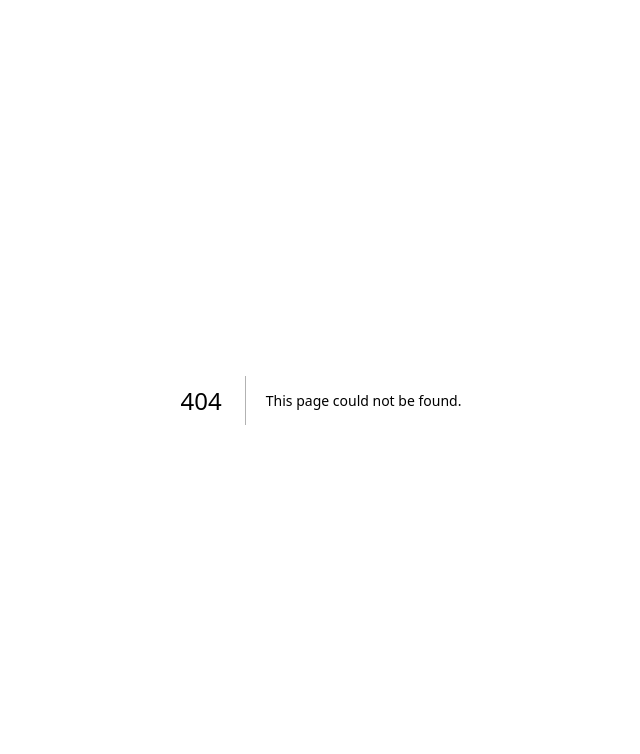
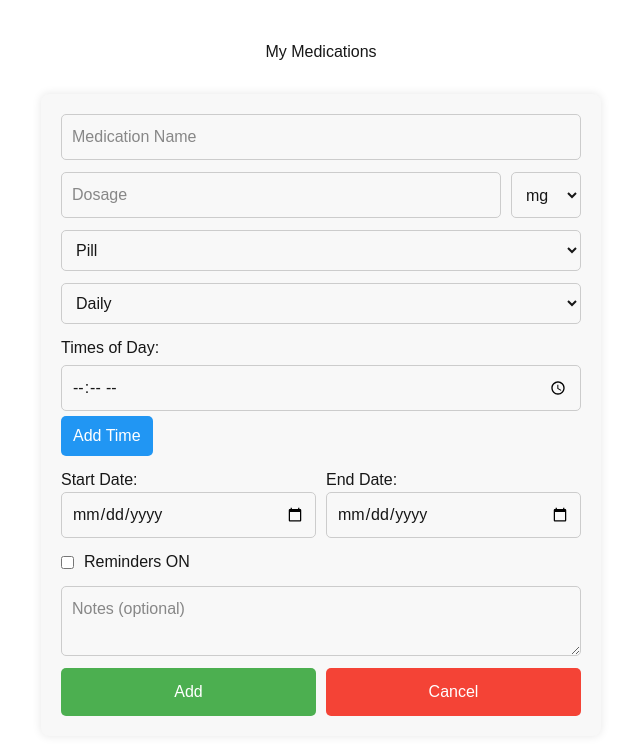
Before and after one commit to MayaSemaan/TechTalks-project, a Next.js app: page /medications in a window 1280 px wide. Before the commit this address had no page. Shown: the top 754 px of the page, without its empty margins (319-959 px from the left). Built offline with nearby package versions, Linux system fonts and the light colour scheme.

Commit message:
Add MedicationForm, MedicationList, and medications page

```diff
--- /dev/null
+++ b/app/medications/page.jsx
@@ -0,0 +1,54 @@
+"use client";
+
+import { useState } from "react";
+import MedicationForm from "../../components/MedicationForm";
+
+export default function MedicationsPage() {
+  const [medications, setMedications] = useState([]);
+  const [editing, setEditing] = useState(null); // null or medication object
+
+  const handleSave = (med) => {
+    if (editing) {
+      setMedications((prev) => prev.map((m) => (m.id === med.id ? med : m)));
+      setEditing(null);
+      alert("Medication updated!");
+    } else {
+      setMedications((prev) => [...prev, med]);
+      alert("Medication added successfully!");
+    }
+  };
+
+  const handleEdit = (med) => setEditing(med);
+  const handleDelete = (id) => {
+    if (confirm("Delete this medication? This will remove all reminders.")) {
+      setMedications((prev) => prev.filter((m) => m.id !== id));
+      alert("Medication deleted");
+    }
+  };
+
+  return (
+    <div style={{ maxWidth: "600px", margin: "40px auto", padding: "0 20px" }}>
+      <h1 style={{ textAlign: "center", marginBottom: "30px" }}>My Medications</h1>
+
+      <MedicationForm onSave={handleSave} onCancel={() => setEditing(null)} initialData={editing} />
+
+      <ul style={{ listStyle: "none", padding: 0 }}>
+        {medications.map((med) => (
+          <li key={med.id} style={{ backgroundColor: "#f1f1f1", marginBottom: "10px", padding: "15px", borderRadius: "8px", boxShadow: "0 2px 5px rgba(0,0,0,0.05)" }}>
+            <div>
+              <strong>{med.name}</strong> - {med.dosage} {med.unit} ({med.type})<br />
+              Frequency: {med.frequency} | Times: {med.times.join(", ")}<br />
+              {med.startDate && `Start: ${med.startDate}`} {med.endDate && `End: ${med.endDate}`}<br />
+              Reminders: {med.reminders ? "ON" : "OFF"}<br />
+              Notes: {med.notes || "-"}
+            </div>
+            <div style={{ marginTop: "10px", display: "flex", gap: "10px" }}>
+              <button onClick={() => handleEdit(med)} style={{ flex: 1, padding: "10px", backgroundColor: "#2196F3", color: "#fff", border: "none", borderRadius: "5px" }}>Edit</button>
+              <button onClick={() => handleDelete(med.id)} style={{ flex: 1, padding: "10px", backgroundColor: "#f44336", color: "#fff", border: "none", borderRadius: "5px" }}>Delete</button>
+            </div>
+          </li>
+        ))}
+      </ul>
+    </div>
+  );
+}
--- a/components/MedicationForm.jsx
+++ b/components/MedicationForm.jsx
@@ -1,148 +1,191 @@
 "use client";
 
 import { useState, useEffect } from "react";
-import axios from "axios";
 
-export default function MedicationForm({ medication, onSaved, onAddOrUpdate }) {
+export default function MedicationForm({ onSave, onCancel, initialData }) {
   const [name, setName] = useState("");
   const [dosage, setDosage] = useState("");
-  const [schedule, setSchedule] = useState("");
-  const [status, setStatus] = useState("taken");
-  const [loading, setLoading] = useState(false);
-  const [message, setMessage] = useState(null);
-  const [messageType, setMessageType] = useState("success");
+  const [unit, setUnit] = useState("mg");
+  const [type, setType] = useState("pill");
+  const [frequency, setFrequency] = useState("Daily");
+  const [times, setTimes] = useState([""]);
+  const [startDate, setStartDate] = useState("");
+  const [endDate, setEndDate] = useState("");
+  const [reminders, setReminders] = useState(false);
+  const [notes, setNotes] = useState("");
 
   useEffect(() => {
-    if (medication) {
-      setName(medication.name || "");
-      setDosage(medication.dosage || "");
-      setSchedule(medication.schedule || "");
-      setStatus(medication.status || "taken");
-    } else {
+    if (initialData) {
+      setName(initialData.name || "");
+      setDosage(initialData.dosage || "");
+      setUnit(initialData.unit || "mg");
+      setType(initialData.type || "pill");
+      setFrequency(initialData.frequency || "Daily");
+      setTimes(initialData.times || [""]);
+      setStartDate(initialData.startDate || "");
+      setEndDate(initialData.endDate || "");
+      setReminders(initialData.reminders || false);
+      setNotes(initialData.notes || "");
+    }
+  }, [initialData]);
+
+  const handleSubmit = (e) => {
+    e.preventDefault();
+    if (!name.trim()) return alert("Medication name is required");
+    if (!dosage || isNaN(dosage)) return alert("Dosage must be a number");
+    if (times.length === 0 || times.some((t) => !t)) return alert("Select at least one time");
+
+    const medication = {
+      name,
+      dosage,
+      unit,
+      type,
+      frequency,
+      times,
+      startDate,
+      endDate,
+      reminders,
+      notes,
+      id: initialData?.id || Date.now(),
+    };
+    onSave(medication);
+    // reset form
     setName("");
     setDosage("");
-      setSchedule("");
-      setStatus("taken");
-    }
-  }, [medication]);
-
-  const showMessage = (msg, type = "success") => {
-    setMessage(msg);
-    setMessageType(type);
-    setTimeout(() => setMessage(null), 3000);
+    setUnit("mg");
+    setType("pill");
+    setFrequency("Daily");
+    setTimes([""]);
+    setStartDate("");
+    setEndDate("");
+    setReminders(false);
+    setNotes("");
   };
 
-  const handleSubmit = async (e) => {
-    e.preventDefault();
-    setLoading(true);
+  const handleTimeChange = (index, value) => {
+    const newTimes = [...times];
+    newTimes[index] = value;
+    setTimes(newTimes);
+  };
 
-    try {
-      let savedMed;
-      if (medication && medication._id) {
-        const res = await axios.put(
-          `http://localhost:5000/medications/${medication._id}`,
-          { name, dosage, schedule, status }
-        );
-        savedMed = res.data;
-        showMessage("Medication updated successfully!", "success");
-      } else {
-        const res = await axios.post("http://localhost:5000/medications", {
-          name,
-          dosage,
-          schedule,
-          status,
-        });
-        savedMed = res.data;
-        showMessage("Medication added successfully!", "success");
-      }
-
-      if (onAddOrUpdate) onAddOrUpdate(savedMed);
-
-      setName("");
-      setDosage("");
-      setSchedule("");
-      setStatus("taken");
-
-      onSaved && onSaved();
-    } catch (err) {
-      console.error("Error saving medication:", err);
-      showMessage("Failed to save medication!", "error");
-    } finally {
-      setLoading(false);
-    }
-  };
+  const addTime = () => setTimes([...times, ""]);
+  const removeTime = (index) => setTimes(times.filter((_, i) => i !== index));
 
   return (
     <form
       onSubmit={handleSubmit}
-      className="space-y-3 p-4 border rounded shadow-md bg-white"
+      style={{
+        display: "flex",
+        flexDirection: "column",
+        gap: "12px",
+        padding: "20px",
+        borderRadius: "8px",
+        backgroundColor: "#f8f8f8",
+        boxShadow: "0 0 10px rgba(0,0,0,0.1)",
+      }}
     >
-      {message && (
-        <div
-          className={`p-2 mb-4 rounded ${
-            messageType === "success"
-              ? "bg-green-200 text-green-800"
-              : "bg-red-200 text-red-800"
-          }`}
-        >
-          {message}
-        </div>
-      )}
-
-      <div>
-        <label className="block font-medium mb-1">Name:</label>
       <input
         type="text"
+        placeholder="Medication Name"
         value={name}
         onChange={(e) => setName(e.target.value)}
-          required
-          className="border p-2 rounded w-full"
-          placeholder="Medication name"
+        style={{ padding: "10px", fontSize: "16px", borderRadius: "5px", border: "1px solid #ccc" }}
       />
-      </div>
-
-      <div>
-        <label className="block font-medium mb-1">Dosage:</label>
+      <div style={{ display: "flex", gap: "10px" }}>
         <input
-          type="text"
+          type="number"
+          placeholder="Dosage"
           value={dosage}
           onChange={(e) => setDosage(e.target.value)}
-          required
-          className="border p-2 rounded w-full"
-          placeholder="e.g., 2 pills"
+          style={{ flex: 1, padding: "10px", fontSize: "16px", borderRadius: "5px", border: "1px solid #ccc" }}
         />
-      </div>
-
-      <div>
-        <label className="block font-medium mb-1">Schedule:</label>
-        <input
-          type="text"
-          value={schedule}
-          onChange={(e) => setSchedule(e.target.value)}
-          required
-          className="border p-2 rounded w-full"
-          placeholder="e.g., 9AM, 9PM"
-        />
-      </div>
-
-      <div>
-        <label className="block font-medium mb-1">Status:</label>
         <select
-          value={status}
-          onChange={(e) => setStatus(e.target.value)}
-          className="border p-2 rounded w-full"
+          value={unit}
+          onChange={(e) => setUnit(e.target.value)}
+          style={{ padding: "10px", fontSize: "16px", borderRadius: "5px", border: "1px solid #ccc" }}
         >
-          <option value="taken">Taken</option>
-          <option value="missed">Missed</option>
+          <option value="mg">mg</option>
+          <option value="ml">ml</option>
+          <option value="pills">pills</option>
         </select>
       </div>
 
-      <button
-        type="submit"
-        disabled={loading}
-        className="bg-blue-500 text-white px-4 py-2 rounded hover:bg-blue-600"
+      <select
+        value={type}
+        onChange={(e) => setType(e.target.value)}
+        style={{ padding: "10px", fontSize: "16px", borderRadius: "5px", border: "1px solid #ccc" }}
       >
-        {loading ? "Saving..." : medication ? "Update Medication" : "Add Medication"}
+        <option value="pill">Pill</option>
+        <option value="capsule">Capsule</option>
+        <option value="syrup">Syrup</option>
+        <option value="injection">Injection</option>
+      </select>
+
+      <select
+        value={frequency}
+        onChange={(e) => setFrequency(e.target.value)}
+        style={{ padding: "10px", fontSize: "16px", borderRadius: "5px", border: "1px solid #ccc" }}
+      >
+        <option value="Daily">Daily</option>
+        <option value="Weekly">Weekly</option>
+        <option value="Custom">Custom</option>
+      </select>
+
+      <div>
+        <label>Times of Day:</label>
+        {times.map((time, index) => (
+          <div key={index} style={{ display: "flex", gap: "10px", marginTop: "5px" }}>
+            <input
+              type="time"
+              value={time}
+              onChange={(e) => handleTimeChange(index, e.target.value)}
+              style={{ flex: 1, padding: "10px", borderRadius: "5px", border: "1px solid #ccc" }}
+            />
+            {times.length > 1 && (
+              <button type="button" onClick={() => removeTime(index)} style={{ padding: "5px 10px", backgroundColor: "#f44336", color: "#fff", border: "none", borderRadius: "5px", cursor: "pointer" }}>
+                Remove
               </button>
+            )}
+          </div>
+        ))}
+        <button type="button" onClick={addTime} style={{ marginTop: "5px", padding: "8px 12px", backgroundColor: "#2196F3", color: "#fff", border: "none", borderRadius: "5px", cursor: "pointer" }}>
+          Add Time
+        </button>
+      </div>
+
+      <div style={{ display: "flex", gap: "10px" }}>
+        <div style={{ flex: 1 }}>
+          <label>Start Date:</label>
+          <input type="date" value={startDate} onChange={(e) => setStartDate(e.target.value)} style={{ width: "100%", padding: "10px", borderRadius: "5px", border: "1px solid #ccc" }} />
+        </div>
+        <div style={{ flex: 1 }}>
+          <label>End Date:</label>
+          <input type="date" value={endDate} onChange={(e) => setEndDate(e.target.value)} style={{ width: "100%", padding: "10px", borderRadius: "5px", border: "1px solid #ccc" }} />
+        </div>
+      </div>
+
+      <div style={{ display: "flex", alignItems: "center", gap: "10px" }}>
+        <input type="checkbox" checked={reminders} onChange={(e) => setReminders(e.target.checked)} />
+        <label>Reminders ON</label>
+      </div>
+
+      <textarea
+        placeholder="Notes (optional)"
+        value={notes}
+        onChange={(e) => setNotes(e.target.value)}
+        style={{ padding: "10px", borderRadius: "5px", border: "1px solid #ccc", fontSize: "16px" }}
+      />
+
+      <div style={{ display: "flex", gap: "10px" }}>
+        <button type="submit" style={{ flex: 1, padding: "12px", backgroundColor: "#4CAF50", color: "#fff", border: "none", borderRadius: "5px", cursor: "pointer" }}>
+          {initialData ? "Update" : "Add"}
+        </button>
+        {onCancel && (
+          <button type="button" onClick={onCancel} style={{ flex: 1, padding: "12px", backgroundColor: "#f44336", color: "#fff", border: "none", borderRadius: "5px", cursor: "pointer" }}>
+            Cancel
+          </button>
+        )}
+      </div>
     </form>
-  );}
+  );
+}
--- /dev/null
+++ b/components/MedicationList.jsx
@@ -0,0 +1,61 @@
+"use client";
+
+export default function MedicationList({ medications, onEdit, onDelete }) {
+  if (!medications || medications.length === 0)
+    return <p style={{ fontStyle: "italic" }}>No medications added yet.</p>;
+
+  return (
+    <ul style={{ listStyle: "none", padding: 0, display: "flex", flexDirection: "column", gap: "15px" }}>
+      {medications.map((med, index) => (
+        <li
+          key={med.id || index}
+          style={{
+            padding: "15px",
+            borderRadius: "8px",
+            boxShadow: "0 2px 8px rgba(0,0,0,0.1)",
+            display: "flex",
+            justifyContent: "space-between",
+            alignItems: "center",
+            backgroundColor: "#fff",
+          }}
+        >
+          <div style={{ fontSize: "16px" }}>
+            <strong>{med.name}</strong> - {med.dosage}{" "}
+            {med.schedule && `- ${med.schedule}`} -{" "}
+            <span style={{ color: med.status === "taken" ? "green" : med.status === "missed" ? "red" : "#555" }}>
+              {med.status}
+            </span>
+          </div>
+          <div style={{ display: "flex", gap: "10px" }}>
+            <button
+              onClick={() => onEdit(med)}
+              style={{
+                backgroundColor: "#2196F3",
+                color: "#fff",
+                border: "none",
+                padding: "8px 14px",
+                borderRadius: "5px",
+                cursor: "pointer",
+              }}
+            >
+              Edit
+            </button>
+            <button
+              onClick={() => onDelete(med.id)}
+              style={{
+                backgroundColor: "#f44336",
+                color: "#fff",
+                border: "none",
+                padding: "8px 14px",
+                borderRadius: "5px",
+                cursor: "pointer",
+              }}
+            >
+              Delete
+            </button>
+          </div>
+        </li>
+      ))}
+    </ul>
+  );
+}
```
Lines whose indentation alone changed are shown as unchanged.
